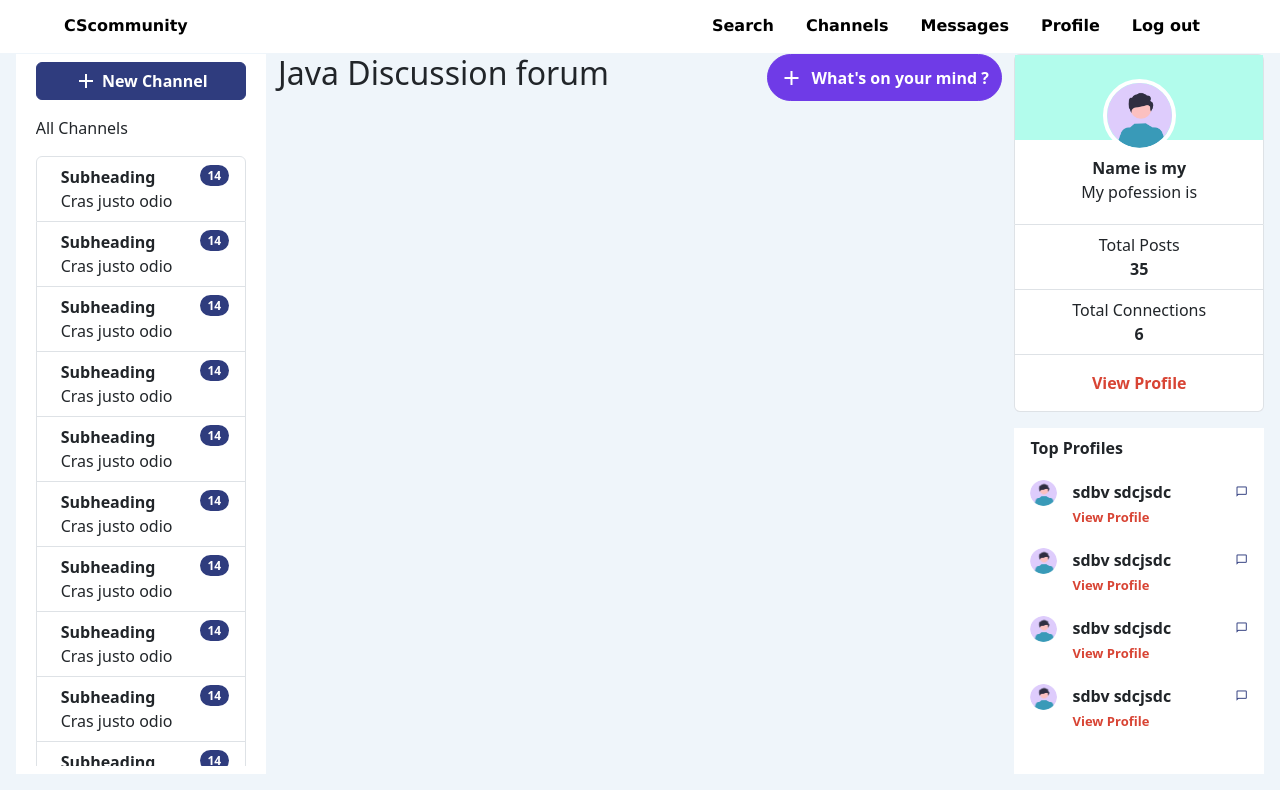
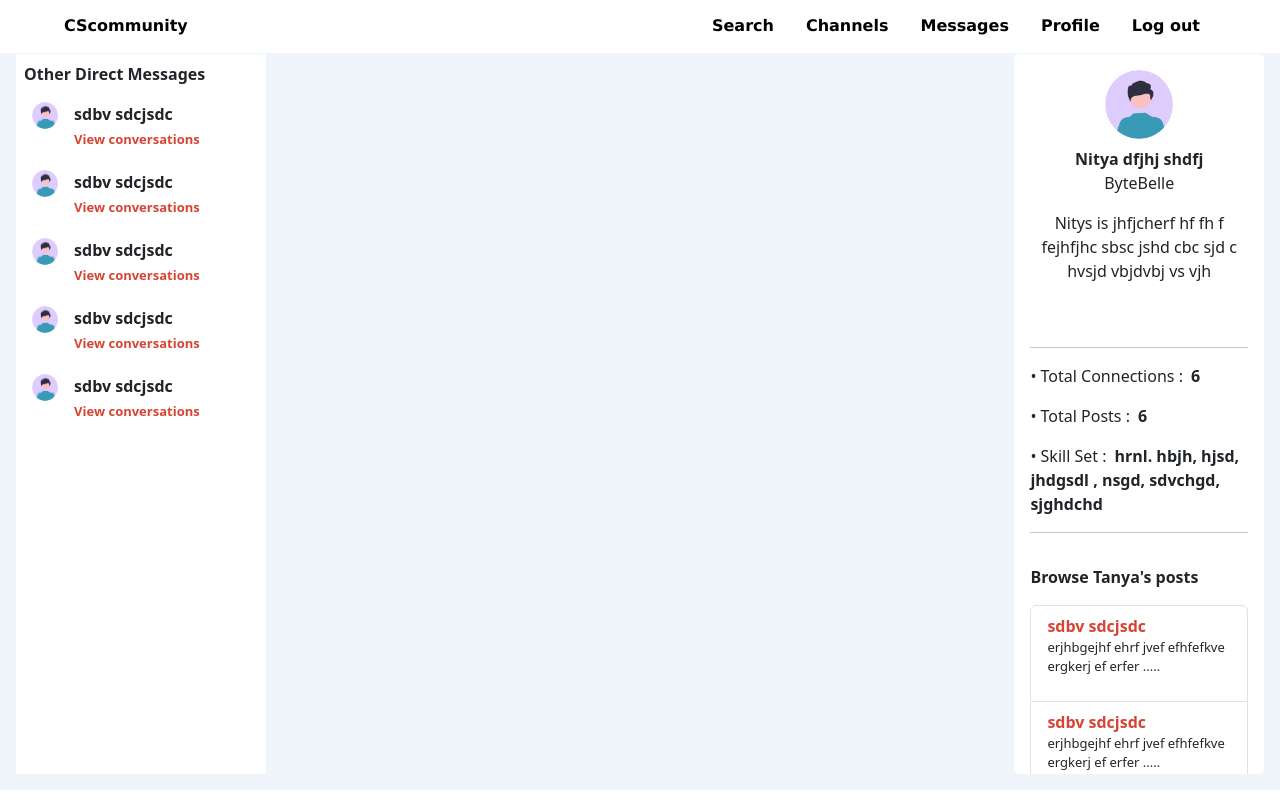
Before and after one commit to ByteBelle-21/PersonalProject, a React (Create React App) app in the folder frontend/: page / in a window 1280 px wide. Built offline with nearby package versions, Linux system fonts and the light colour scheme.

Commit message:
Designing the direct message page, left and right block design is complete

```diff
--- a/frontend/src/App.js
+++ b/frontend/src/App.js
@@ -4,6 +4,7 @@ import './App.css';
 import Homepage from './homepage';
 import Navlink from './navlink';
 import Channels from './channels';
+import Messages from './messages';
 
 import { BrowserRouter as Router, Route, Routes,Navigate } from 'react-router-dom';
 
@@ -14,7 +15,7 @@ function App() {
           <Navlink/>
           <div className='subpages'>
             <Routes>
-                <Route path="/" element={<Channels/>}/>
+                <Route path="/" element={<Messages/>}/>
             </Routes>
           </div>
 
--- /dev/null
+++ b/frontend/src/messages.css
@@ -0,0 +1,87 @@
+.message-left-block{
+    width: 20%;
+    height: 100%;
+    background-color: white;
+    overflow-y: hidden;
+}
+
+.direct-message-item{
+    border: none;
+    margin-bottom: 0.5vh;
+    border-radius: 0;
+}
+
+.direct-message-item:hover{
+    background-color: #d1d8fc;
+    cursor: pointer;
+}
+
+
+.connected-user-logo-block{
+    width: 100%;
+    height: fit-content;
+}
+
+
+
+
+
+
+
+.message-right-block {
+    height: 100%;
+    width:20%;
+    overflow-y: hidden;
+}
+
+.connected-user-profile{
+    height: 100%;
+    width: 100%;
+    background-color: white;
+}
+
+.profile-item{
+    display: flex;
+    flex-direction: column;
+    align-items: center;
+    border: none;
+    text-align: center;
+}
+
+.profile-details-item{
+    align-items: center;
+    justify-content: center;
+    width: 100%;
+}
+
+.detail-point{
+    display: flex;
+    flex-direction: column;
+    justify-content: center;
+    align-items: center;
+}
+
+.profile-skills-item, .activity-item{
+    border: none;
+}
+
+.activity-item{
+    overflow-y: auto;
+}
+
+.activity-item::-webkit-scrollbar{
+    width: 0.5vh;
+    background-color:#eef0f7;
+}
+
+.activity-item::-webkit-scrollbar-thumb{
+    background-color:#d1d8fc;
+}
+
+.activity-list{
+    width: 100%;
+}
+
+.activity-block{
+    flex-grow: 1;
+}
--- /dev/null
+++ b/frontend/src/messages.js
@@ -0,0 +1,165 @@
+import './messages.css';
+import './channels.css';
+import Button from 'react-bootstrap/Button';
+import Badge from 'react-bootstrap/Badge';
+import ListGroup from 'react-bootstrap/ListGroup';
+import Image from 'react-bootstrap/Image';
+import { Link } from 'react-router-dom';
+import Modal from 'react-bootstrap/Modal';
+import { useState } from 'react';
+import Form from 'react-bootstrap/Form';
+import Stack from 'react-bootstrap/Stack';
+
+function Messages(){
+    return(
+        <div className="channels">
+           <div className='message-left-block'>
+                <p className='fw-bold' style={{margin:'1vh'}}>Other Direct Messages</p>
+                <ListGroup as="ol">
+                    <ListGroup.Item
+                        as="li"
+                        className="d-flex justify-content-between align-items-start direct-message-item">
+                        <div className="image-container">
+                            <Image
+                                src="Group 301.png"
+                                className="top-user-img"
+                                roundedCircle
+                            />
+                        </div>
+                        <div className="ms-2 me-auto">
+                        <div className="fw-bold">sdbv sdcjsdc </div>
+                            <Link className='view-link'>View conversations</Link>
+                        </div>
+                    </ListGroup.Item>
+                    <ListGroup.Item
+                        as="li"
+                        className="d-flex justify-content-between align-items-start direct-message-item">
+                        <div className="image-container">
+                            <Image
+                                src="Group 301.png"
+                                className="top-user-img"
+                                roundedCircle
+                            />
+                        </div>
+                        <div className="ms-2 me-auto">
+                        <div className="fw-bold">sdbv sdcjsdc </div>
+                            <Link className='view-link'>View conversations</Link>
+                        </div>
+                    </ListGroup.Item>
+                    <ListGroup.Item
+                        as="li"
+                        className="d-flex justify-content-between align-items-start direct-message-item">
+                        <div className="image-container">
+                            <Image
+                                src="Group 301.png"
+                                className="top-user-img"
+                                roundedCircle
+                            />
+                        </div>
+                        <div className="ms-2 me-auto">
+                        <div className="fw-bold">sdbv sdcjsdc </div>
+                            <Link className='view-link'>View conversations</Link>
+                        </div>
+                    </ListGroup.Item>
+                    <ListGroup.Item
+                        as="li"
+                        className="d-flex justify-content-between align-items-start direct-message-item">
+                        <div className="image-container">
+                            <Image
+                                src="Group 301.png"
+                                className="top-user-img"
+                                roundedCircle
+                            />
+                        </div>
+                        <div className="ms-2 me-auto">
+                        <div className="fw-bold">sdbv sdcjsdc </div>
+                            <Link className='view-link'>View conversations</Link>
+                        </div>
+                    </ListGroup.Item>
+                    <ListGroup.Item
+                        as="li"
+                        className="d-flex justify-content-between align-items-start direct-message-item">
+                        <div className="image-container">
+                            <Image
+                                src="Group 301.png"
+                                className="top-user-img"
+                                roundedCircle
+                            />
+                        </div>
+                        <div className="ms-2 me-auto">
+                        <div className="fw-bold">sdbv sdcjsdc </div>
+                            <Link className='view-link'>View conversations</Link>
+                        </div>
+                    </ListGroup.Item>
+                </ListGroup>
+
+           </div>
+           <div className='middle-block'>
+               <div className='connected-user-logo-block'>
+
+               </div>
+           </div>
+           <div className='message-right-block '>
+                <ListGroup as="ol" className='connected-user-profile'>
+                    <ListGroup.Item className='profile-item ' as="li">
+                        <Image src="Group 301.png" className='profile-img' roundedCircle />
+                        <p className='rfont' style={{margin:'0', fontWeight:'bold'}}>Nitya dfjhj shdfj</p>
+                        <p style={{fontSize:'medium'}}>ByteBelle</p>
+                        <p >Nitys is jhfjcherf hf fh f fejhfjhc sbsc jshd cbc sjd c hvsjd vbjdvbj vs vjh </p>
+                    </ListGroup.Item>
+                    <ListGroup.Item as="li"  className='profile-item'>
+
+                    </ListGroup.Item>
+                    <ListGroup.Item className='profile-skills-item' as="li">
+                        <hr></hr>
+                        <p  style={{marginTop:'0'}}>
+                            • Total Connections :
+                            <span style={{fontWeight:'bold', marginLeft:'1vh'}}>6</span>
+                        </p>
+                        <p  style={{marginTop:'0'}}>
+                            • Total Posts :
+                            <span style={{fontWeight:'bold' , marginLeft:'1vh'}}>6</span>
+                        </p>
+                        <p  style={{marginTop:'0'}}>
+                            • Skill Set :
+                            <span style={{fontWeight:'bold' , marginLeft:'1vh'}}>
+                                hrnl. hbjh, hjsd, jhdgsdl , nsgd, sdvchgd, sjghdchd
+                            </span>
+                        </p>
+                        <hr></hr>
+                    </ListGroup.Item>
+                    <ListGroup.Item as="li" className='activity-item'>
+                        <p  style={{fontWeight:'bold' }}>Browse Tanya's posts</p>
+                        <div className='activity-block'>
+                            <ListGroup as="ol" className='activity-list'>
+                                <ListGroup.Item as="li">
+                                    <div className="fw-bold" style={{color:'#d84434'}}>sdbv sdcjsdc </div>
+                                    <p style={{fontSize:'small'}} >erjhbgejhf ehrf jvef efhfefkve ergkerj ef erfer .....</p>
+                                </ListGroup.Item>
+                                <ListGroup.Item as="li">
+                                    <div className="fw-bold" style={{color:'#d84434'}}>sdbv sdcjsdc </div>
+                                    <p style={{fontSize:'small'}} >erjhbgejhf ehrf jvef efhfefkve ergkerj ef erfer .....</p>
+                                </ListGroup.Item>
+                                <ListGroup.Item as="li">
+                                    <div className="fw-bold" style={{color:'#d84434'}}>sdbv sdcjsdc </div>
+                                    <p style={{fontSize:'small'}} >erjhbgejhf ehrf jvef efhfefkve ergkerj ef erfer .....</p>
+                                </ListGroup.Item>
+                                <ListGroup.Item as="li">
+                                    <div className="fw-bold" style={{color:'#d84434'}}>sdbv sdcjsdc </div>
+                                    <p style={{fontSize:'small'}} >erjhbgejhf ehrf jvef efhfefkve ergkerj ef erfer .....</p>
+                                </ListGroup.Item>
+                                <ListGroup.Item as="li">
+                                    <div className="fw-bold" style={{color:'#d84434'}}>sdbv sdcjsdc </div>
+                                    <p style={{fontSize:'small'}} >erjhbgejhf ehrf jvef efhfefkve ergkerj ef erfer .....</p>
+                                </ListGroup.Item>
+                            </ListGroup>
+                        </div>
+
+                    </ListGroup.Item>
+                </ListGroup>
+           </div>
+        </div>
+    );
+}
+
+export default Messages;
```
